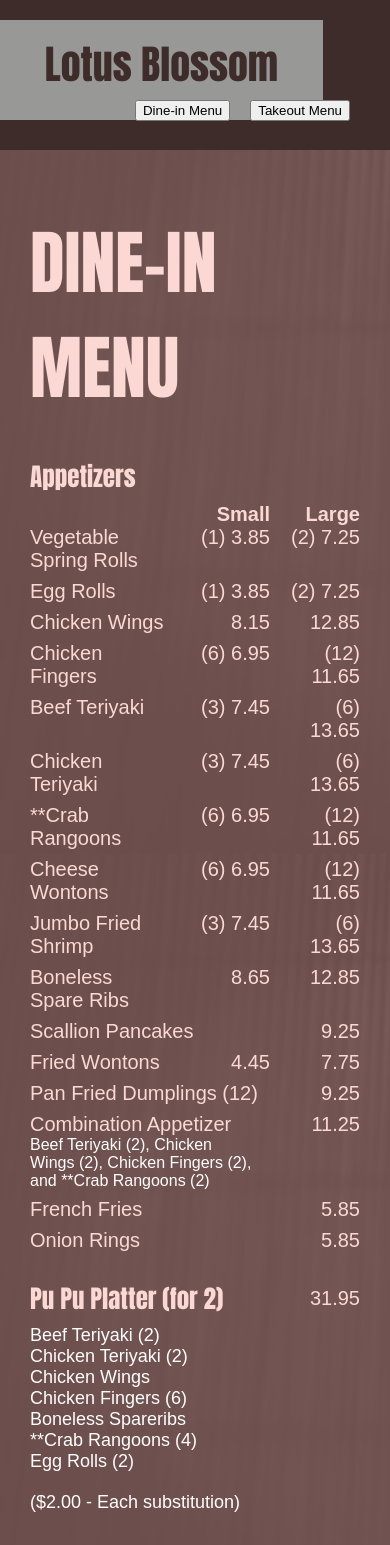
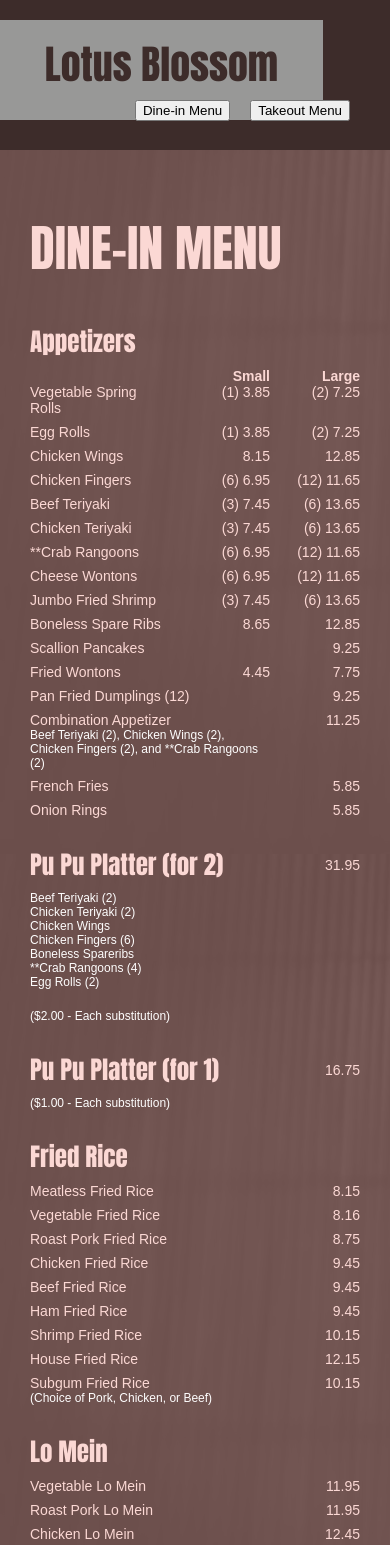
Before and after one commit to lotusblossommaine/restaurant, a React (Create React App) app: page / in a window 390 px wide. Shown: the top 1545 px of the page. Built offline with nearby package versions, Linux system fonts and the light colour scheme; the HTML template or start-up script is replaced by a standard one.

Commit message:
mobile font size

```diff
--- a/src/App.css
+++ b/src/App.css
@@ -64,3 +64,10 @@ body {
     font-size: 70px;
     margin: 30px 0;
 }
+
+
+@media (max-width: 460px) {
+    .content h1 {
+        font-size: 50px;
+    }
+}
--- a/src/Menu/Menu.css
+++ b/src/Menu/Menu.css
@@ -72,12 +72,12 @@
 
 .menuSection.isColumn .menuItem {
     width: 46%;
-    text-align: center;
     color: var(--white-text-color);
 }
 
 .menuSection.isColumn.isDrinksSection .menuItem {
     display: block;
+    text-align: center;
 }
 
 .menuSection.isColumn .menuItemDescription {
@@ -127,3 +127,26 @@
 .priceLabel {
     width: 80px;
 }
+
+@media (max-width: 460px) {
+    .menu h2 {
+        font-size: 28px;
+    }
+
+    .menu h4 {
+        font-size: 14px;
+    }
+
+
+    .puPuPlatterItem .menuItemDescription {
+        font-size: 12px;
+    }
+
+    .menuItemDescription {
+        font-size: 12px;
+    }
+
+    .menuGroup {
+        font-size: 14px;
+    }
+}
```
